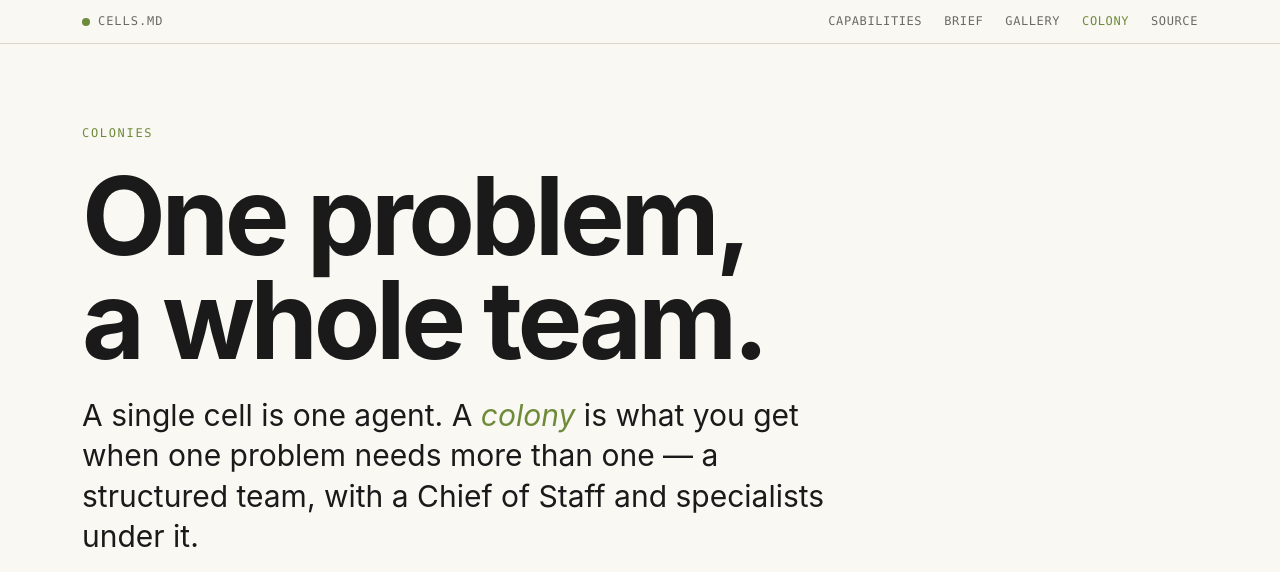
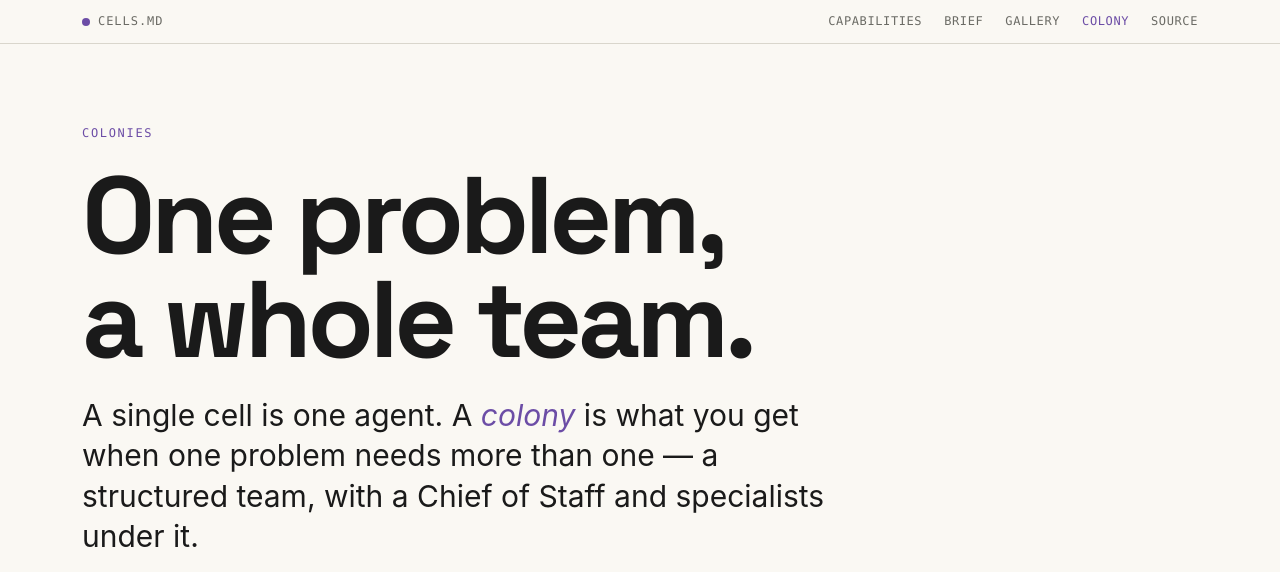
Before and after one commit to peteknowsai/cells-md, a website: page docs/proposals/cells-colony.html in a window 1280 px wide. Shown: the top 572 px of the page. Drawn offline with Linux system fonts and the light colour scheme.

Commit message:
brand pass — Space Grotesk display type + purple chrome
Two brand decisions from the design review, applied across all five pages:

- Display type: Space Grotesk on the wordmark and every heading (body
  and mono labels unchanged). Shares DNA with Space Mono, tying it to
  the mono labels already across the site. Off the system-font ceiling.
- Colour: --accent / --accent-soft shift from olive-green to purple,
  unifying the UI chrome with the violet cell imagery. Terminal blocks
  keep their green prompt (pinned) so the skeuomorph stays coherent.

Co-Authored-By: Claude Opus 4.7 (1M context) <noreply@anthropic.com>

```diff
--- a/docs/proposals/cells-colony.html
+++ b/docs/proposals/cells-colony.html
@@ -4,6 +4,9 @@
 <meta charset="utf-8">
 <meta name="viewport" content="width=device-width, initial-scale=1">
 <title>Cells — colonies</title>
+<link rel="preconnect" href="https://fonts.googleapis.com">
+<link rel="preconnect" href="https://fonts.gstatic.com" crossorigin>
+<link href="https://fonts.googleapis.com/css2?family=Space+Grotesk:wght@500;600;700&display=swap" rel="stylesheet">
 <meta name="description" content="A colony is what you get when one problem needs more than one cell — a structured team of agents with a Chief of Staff. Meet jurypool: 13 cells birthed in 17 minutes.">
 <meta property="og:title" content="Cells — colonies">
 <meta property="og:description" content="One problem, a whole team. Meet jurypool — a 13-cell colony.">
@@ -19,13 +22,15 @@
     --muted: #6b6b65;
     --rule: #d9d6cc;
     --rule-soft: #ede9dd;
-    --accent: #6e8b3a;
-    --accent-soft: #e7ebd6;
-    --plum: #6e5a9c;
+    --accent: #6c4da6;
+    --accent-soft: #ebe5f7;
+    --plum: #6c4da6;
     --mono: ui-monospace, "SF Mono", Menlo, Consolas, monospace;
     --sans: -apple-system, BlinkMacSystemFont, "Inter", "Helvetica Neue", system-ui, sans-serif;
+    --display: "Space Grotesk", -apple-system, BlinkMacSystemFont, "Inter", system-ui, sans-serif;
   }
   * { box-sizing: border-box; }
+  h1, h2, h3 { font-family: var(--display); }
   html, body { margin: 0; padding: 0; background: var(--bg); color: var(--ink); font-family: var(--sans); }
   body { font-size: 18px; line-height: 1.55; -webkit-font-smoothing: antialiased; text-rendering: optimizeLegibility; }
   img { display: block; }
```
Also changed, not shown: docs/proposals/cells-capabilities.html (+8 -3 lines), docs/proposals/cells-gallery.html (+7 -2 lines), docs/proposals/cells-landing.html (+7 -2 lines), docs/proposals/what-is-cells.html (+7 -2 lines).
